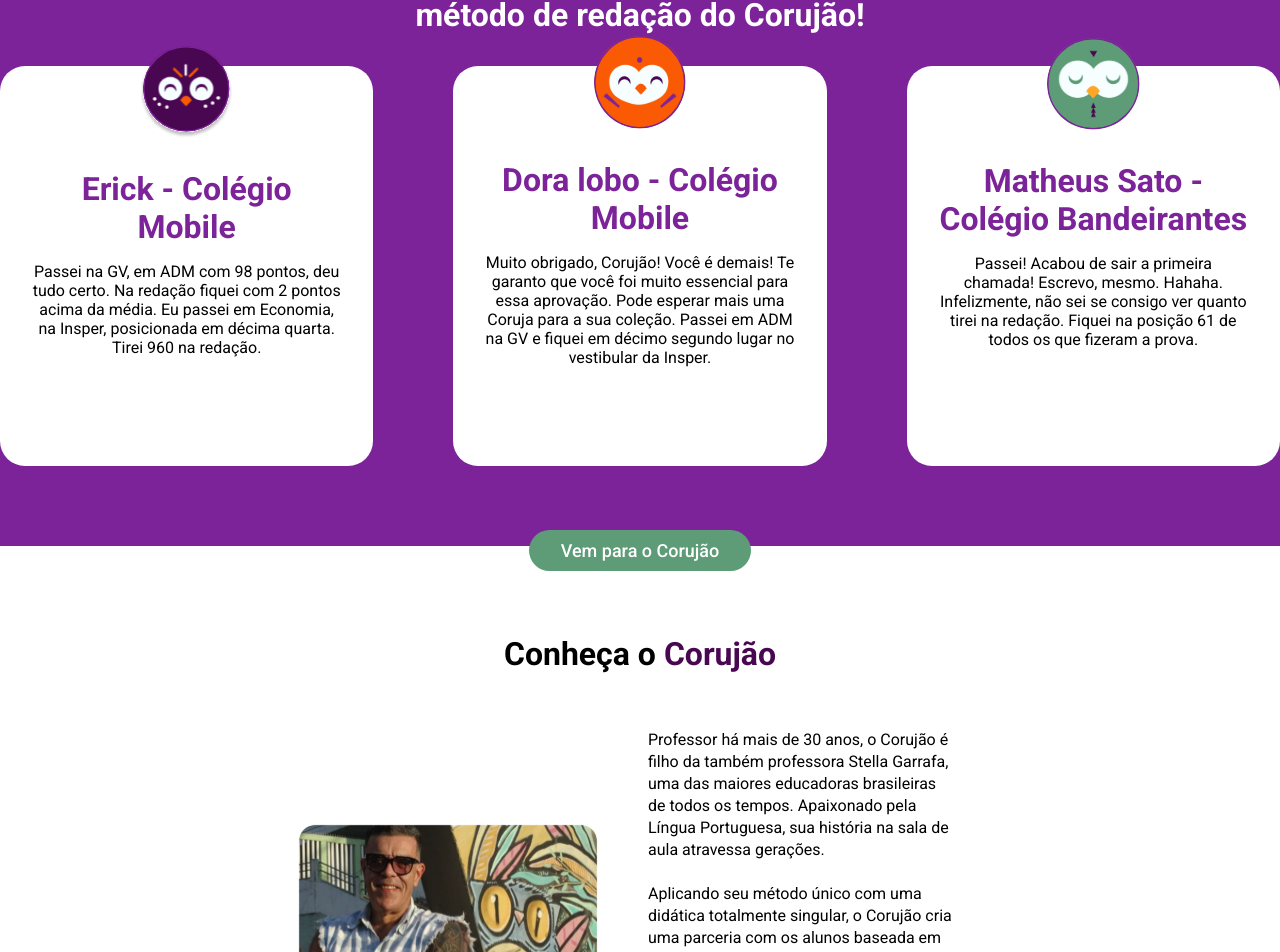
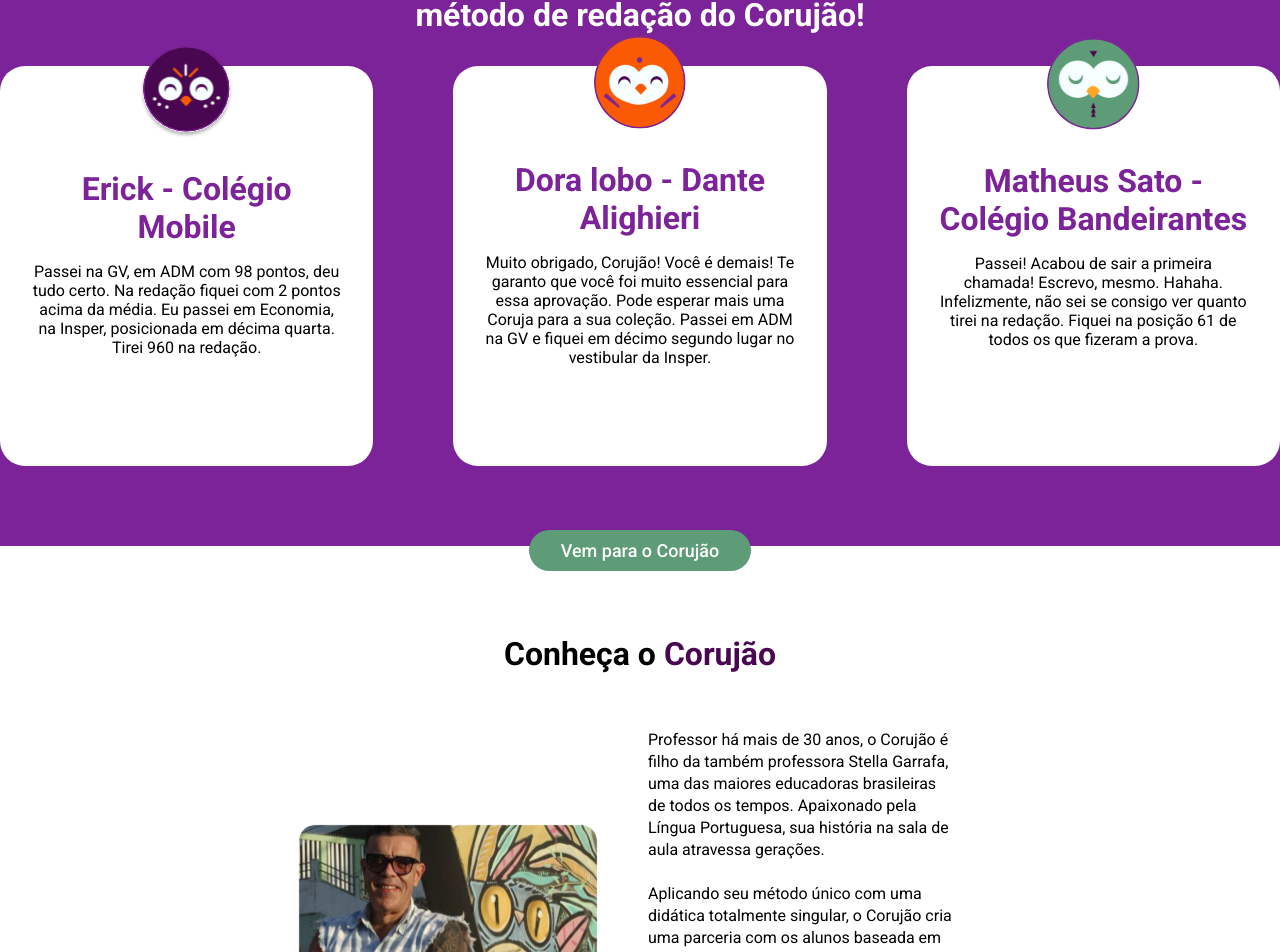
Before and after one commit to Daniel-Oliveira-S/corujao-crowd, a React (Vite) app: page / in a window 1280 px wide. Shown: the part 2769-3721 px from the top of the page. Built offline with nearby package versions, Linux system fonts and the light colour scheme.

Commit message:
changed college from testimonials

```diff
--- a/src/components/testimonial-slider.tsx
+++ b/src/components/testimonial-slider.tsx
@@ -37,7 +37,7 @@
         </div>
         <div className="slide">
           <img src={avatar2} alt="" />
-          <h1>Dora Lobo - Colégio Mobile</h1>
+          <h1>Dora Lobo - Dante Alighieri</h1>
           <p>
             Muito obrigado, Corujão! Você é demais! Te garanto que você foi
             muito essencial para essa aprovação. Pode esperar mais uma Coruja
@@ -85,7 +85,7 @@
       </div>
       <div className="slide">
         <img src={avatar2} alt="" />
-        <h1>Dora lobo - Colégio Mobile</h1>
+        <h1>Dora lobo - Dante Alighieri</h1>
         <span
           style={{
             color: "#7c2399",
```
